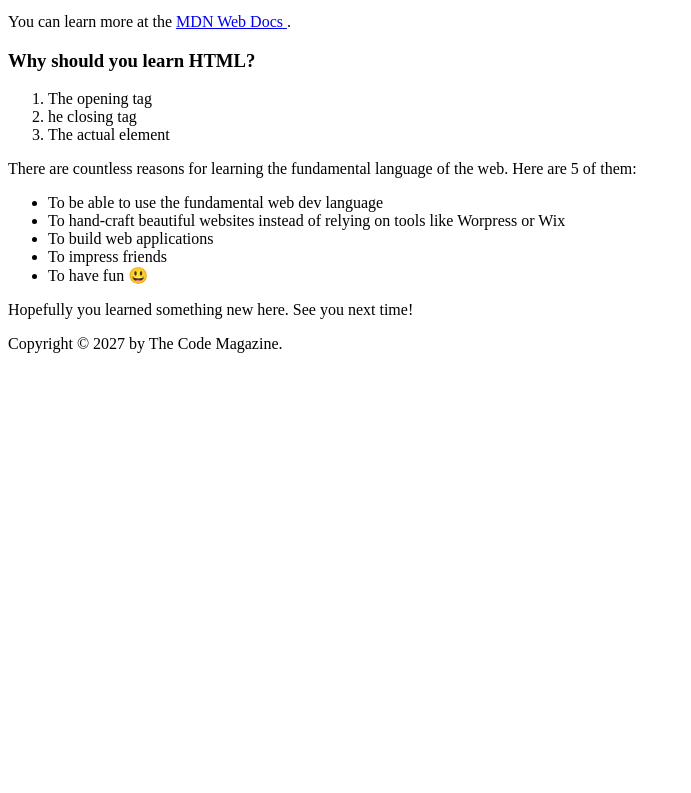
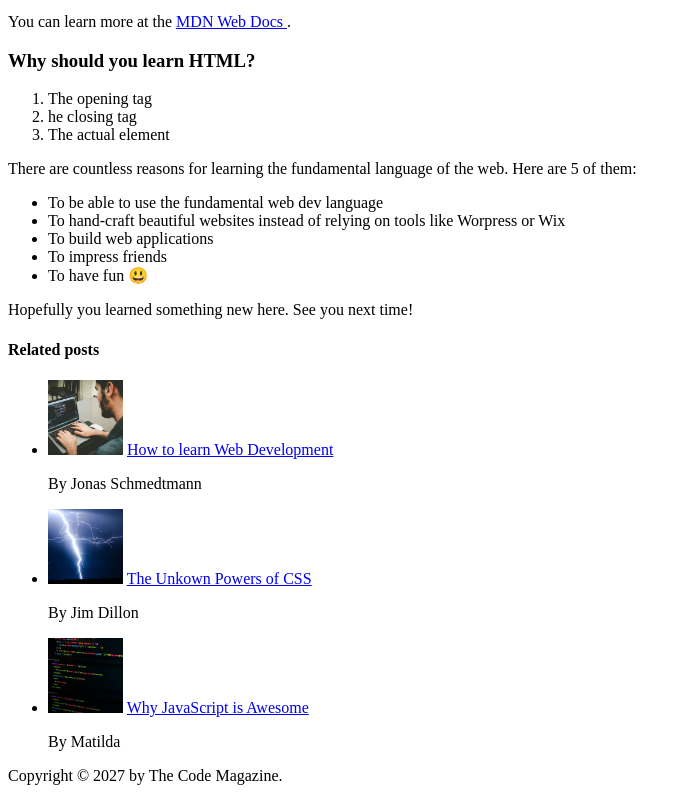
Before and after one commit to Jojo-Force/html-css-course, a plain HTML site: page 02-HTML-Fundamentals/index.html in a window 1280 px wide. Shown: the part 741-1534 px from the top of the page, without its empty margins (0-691 px from the left). Before the commit the page ends 1102 px from the top, so only its background shows below. Drawn offline with Linux system fonts and the light colour scheme.

Commit message:
02 complete

```diff
--- a/02-HTML-Fundamentals/index.html
+++ b/02-HTML-Fundamentals/index.html
@@ -20,14 +20,14 @@
       <header>
         <h2>Basic Language of the Web: HTML</h2>
         <img
-          src="laura-jones.jpg"
+          src="img/laura-jones.jpg"
           alt="Headshot of Laura Jones"
           width="50"
           height="50"
         />
         <p>Posted by <strong>Laura Jones</strong> on Monday, June 21st 2027</p>
         <img
-          src="post-img.jpg"
+          src="img/post-img.jpg"
           alt="HTML code on a screen"
           width="500"
           height="200"
@@ -88,6 +88,37 @@
 
       <p>Hopefully you learned something new here. See you next time!</p>
     </article>
+
+    <aside>
+      <h4>Related posts</h4>
+      <ul>
+        <li>
+          <img
+            src="img/related-1.jpg"
+            alt="Person Programming"
+            height="75"
+            width="75"
+          />
+          <a href="#">How to learn Web Development</a>
+          <p>By Jonas Schmedtmann</p>
+        </li>
+        <li>
+          <img src="img/related-2.jpg" alt="Lightning" height="75" width="75" />
+          <a href="#">The Unkown Powers of CSS</a>
+          <p>By Jim Dillon</p>
+        </li>
+        <li>
+          <img
+            src="img/related-3.jpg"
+            alt="JavaScript code on a screen"
+            height="75"
+            width="75"
+          />
+          <a href="#">Why JavaScript is Awesome</a>
+          <p>By Matilda</p>
+        </li>
+      </ul>
+    </aside>
     <footer>Copyright &copy; 2027 by The Code Magazine.</footer>
   </body>
 </html>
```
Also changed, not shown: 02-HTML-Fundamentals/challenge2/index.html (added, +33 -0 lines), 02-HTML-Fundamentals/img/challenges.jpg (renamed from 02-HTML-Fundamentals/challenges.jpg), 02-HTML-Fundamentals/img/laura-jones.jpg (renamed from 02-HTML-Fundamentals/laura-jones.jpg), 02-HTML-Fundamentals/img/post-img.jpg (renamed from 02-HTML-Fundamentals/post-img.jpg), 02-HTML-Fundamentals/img/related-1.jpg (renamed from 02-HTML-Fundamentals/related-1.jpg), 02-HTML-Fundamentals/img/related-2.jpg (renamed from 02-HTML-Fundamentals/related-2.jpg), 02-HTML-Fundamentals/img/related-3.jpg (renamed from 02-HTML-Fundamentals/related-3.jpg).
